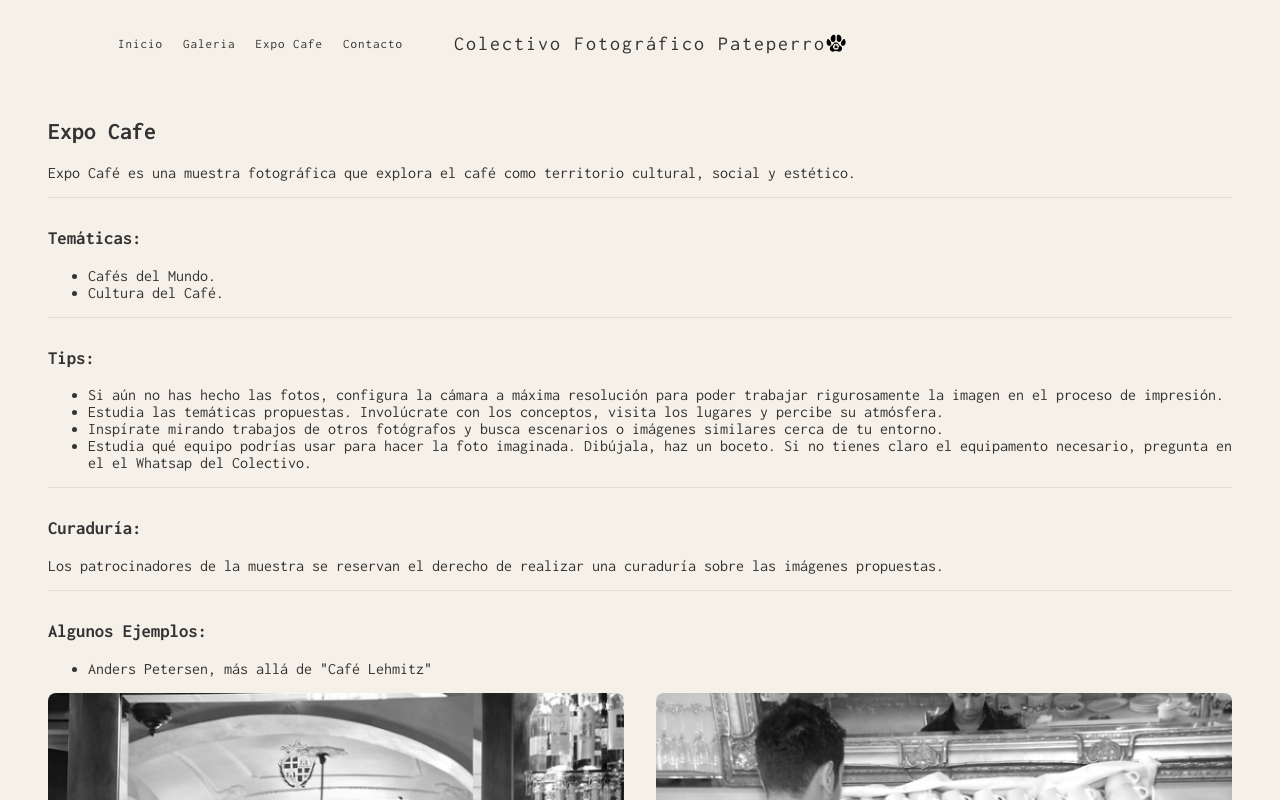
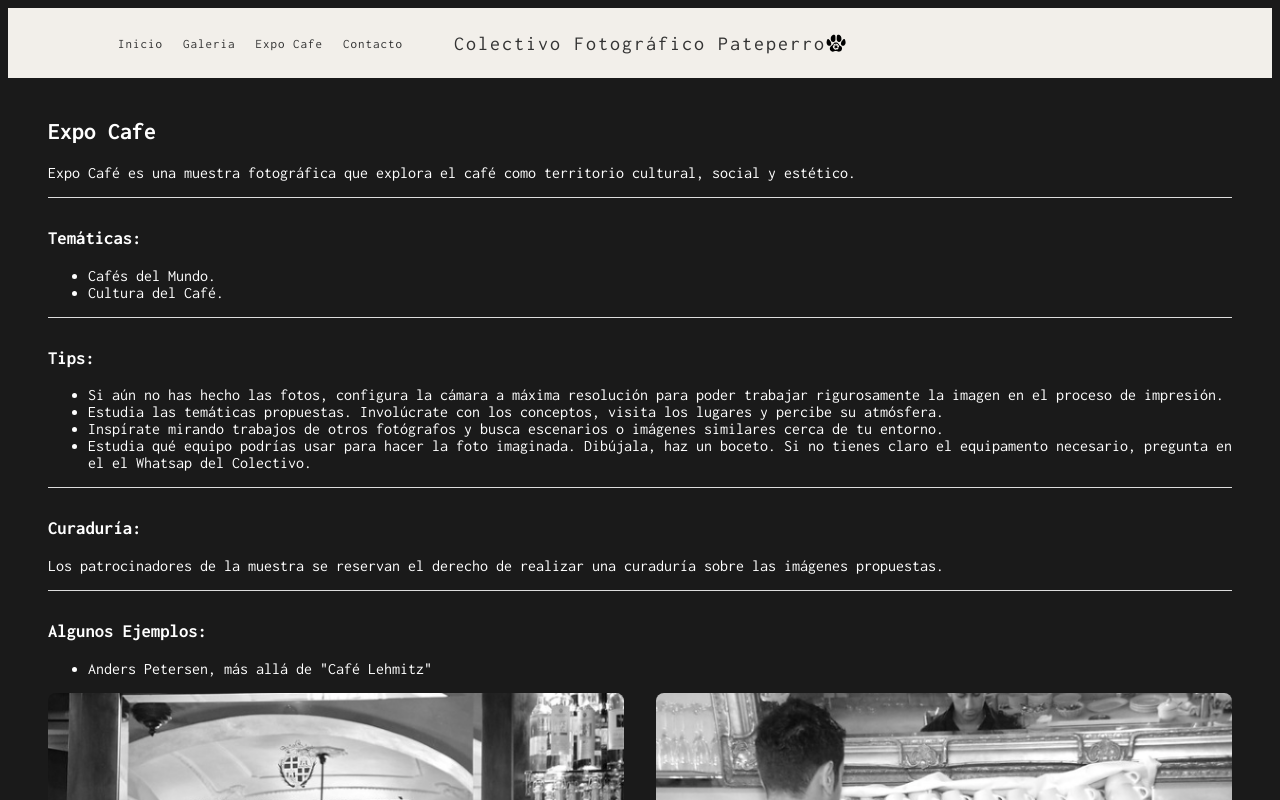
Before and after one commit to danielr2120/Pateperro_V1, a React (Vite) app: page /Pateperro_V1/ExpoCafe in a window 1280 px wide. Shown: the top 800 px of the page. Built offline with nearby package versions, Linux system fonts and the light colour scheme.

Commit message:
Cambio de colores base

```diff
--- a/src/index.css
+++ b/src/index.css
@@ -1,8 +1,8 @@
 @import url('https://fonts.googleapis.com/css2?family=Inconsolata:wght@200..900&display=swap');
 :root {
-  --color-fondo: #f6f1e8;
-  --color-seccion: #F7F7F7;
-  --color-texto: #333333;
+  --color-fondo: #1A1A1A;
+  --color-seccion: #232323;
+  --color-texto: #fff;
   --color-acento: #3498DB;
   --color-borde: #DDDDDD;
   --padding-general: 20px;
@@ -21,6 +21,7 @@ body {
 }
 
 .header {
+  background-color: #F2EFEA;
   height: 70px;                 /* CLAVE */
   display: grid;
   grid-template-columns: 1fr auto 1fr;
@@ -56,6 +57,7 @@ body {
 
 
 .logo-texto{
+  color: #333;
   font-size: 20px;
   letter-spacing: 2px;
   font-weight: 400;
@@ -70,7 +72,7 @@ body {
 }
 
 .frase {
-  background-color: #f6f1e8;
+  background-color: #1A1A1A;
   padding: 80px;
   display: flex;
   align-items: center;
@@ -80,7 +82,7 @@ body {
   max-width: 520px;
   font-size: 16px;
   line-height: 1.9;
-  color: #333;
+  color: #fff;
 }
 
 .imagen {
```
